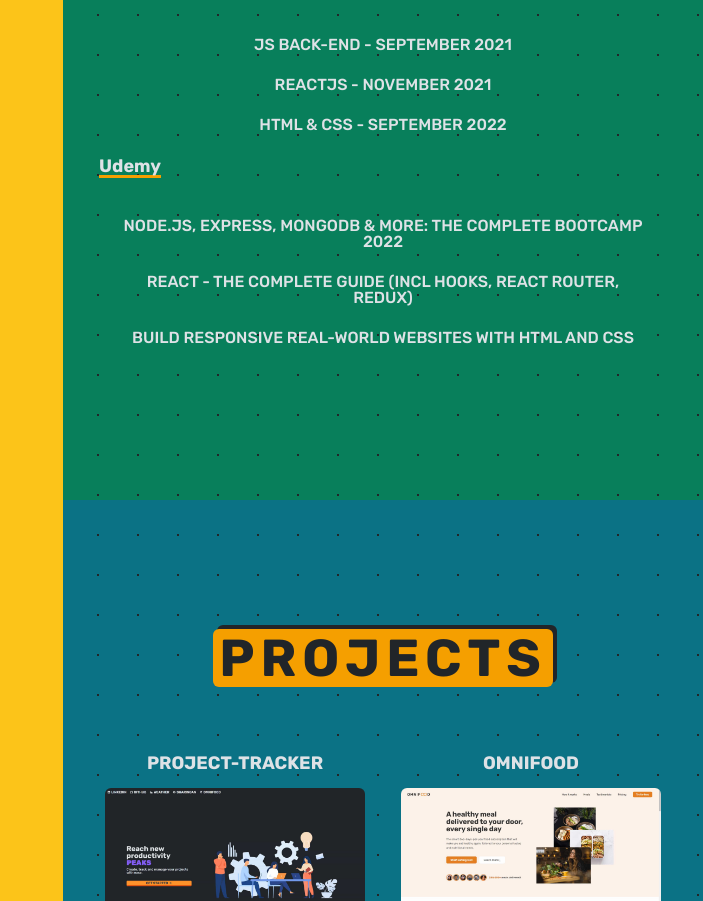
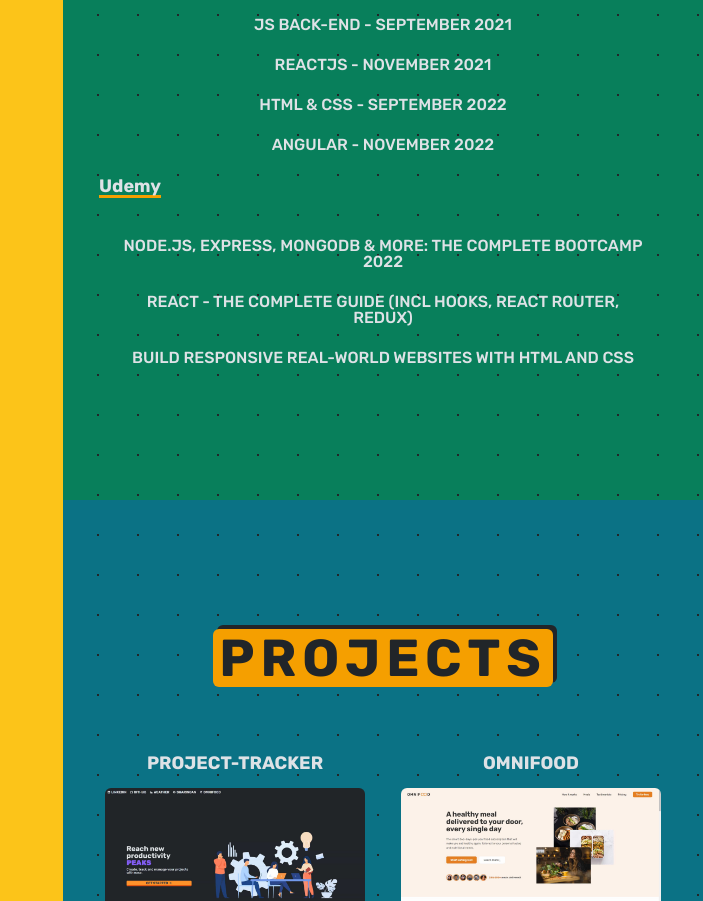
Before and after one commit to martynosa/portfolio, a React (Create React App) app: page / in a window 1280 px wide. Shown: the part 1100-2001 px from the top of the page, without its empty margins (577-1280 px from the left). Built offline with nearby package versions, Linux system fonts and the light colour scheme; the HTML template or start-up script is replaced by a standard one.

Commit message:
angular certificate added

```diff
--- a/src/martin.js
+++ b/src/martin.js
@@ -40,6 +40,11 @@
       {
         name: 'HTML & CSS - September 2022',
         link: 'https://softuni.bg/certificates/details/147285/5fb03cdc',
+        isVisible: true,
+      },
+      {
+        name: 'Angular - November 2022',
+        link: 'https://softuni.bg/certificates/details/152920/fea892da',
         isVisible: true,
       },
     ],
```
